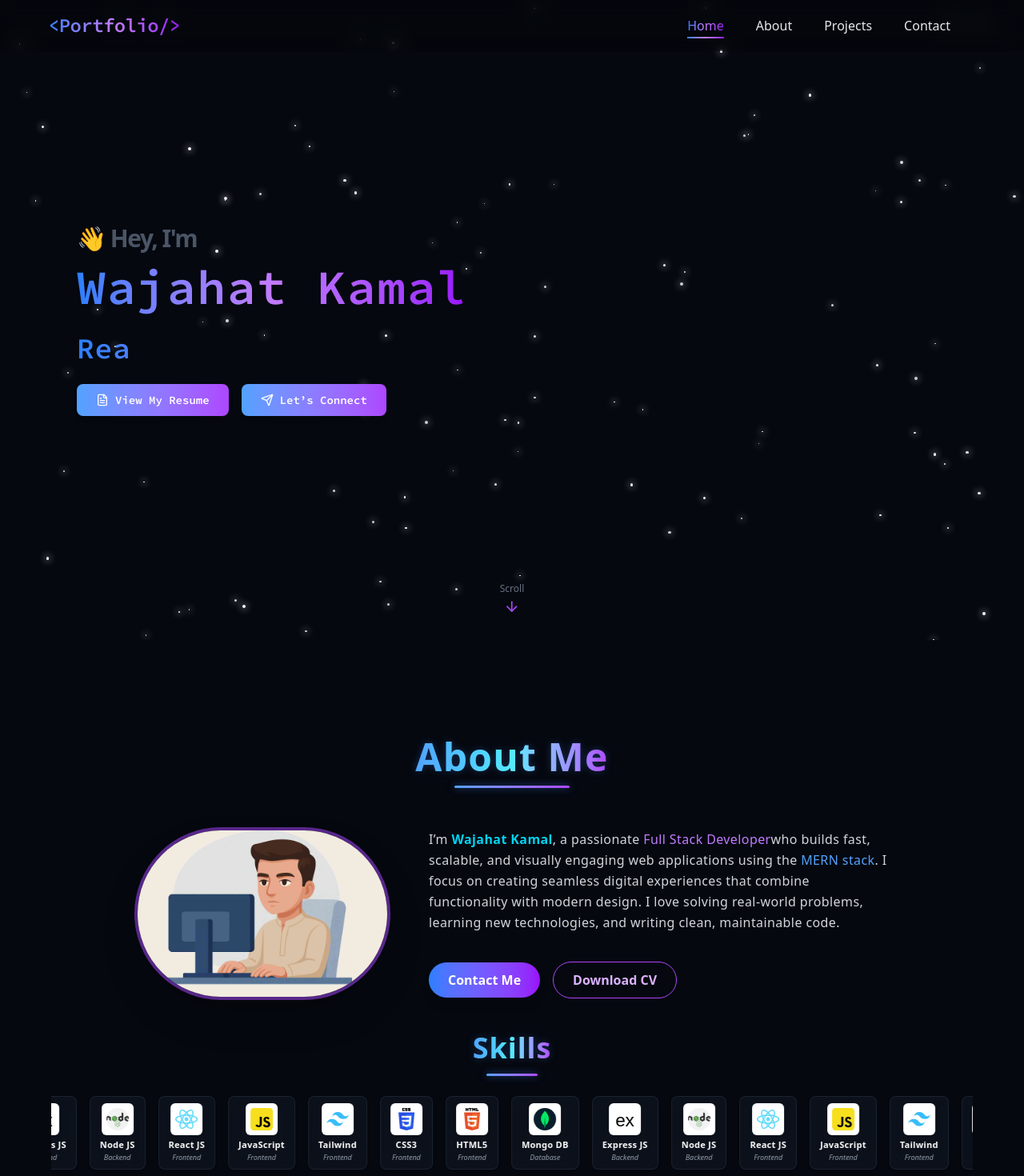
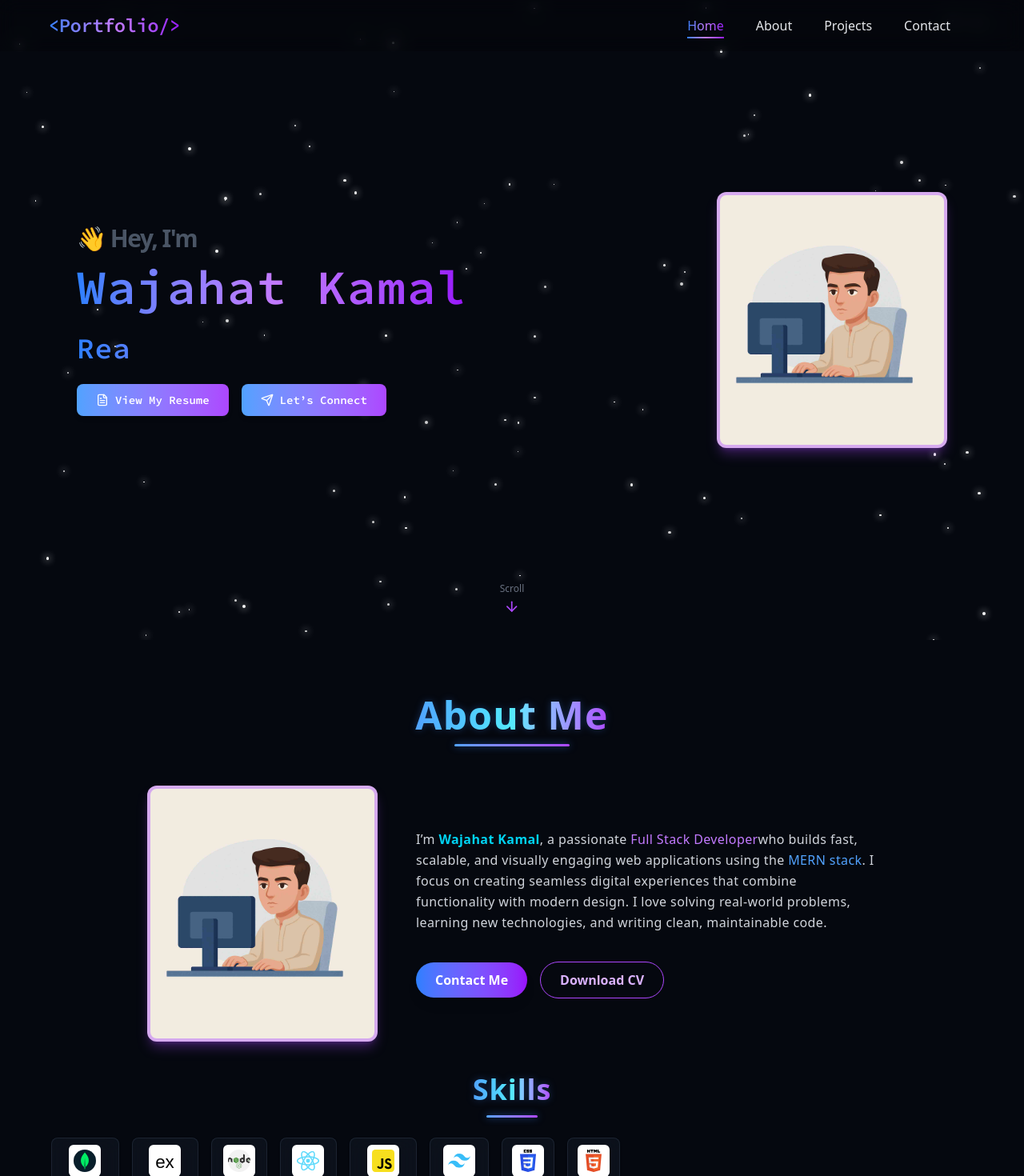
Before and after one commit to wajahat-kamal/Dev-Portfolio, a React (Vite) app: page / in a window 1280 px wide. Shown: the top 1470 px of the page at 80% size. Built offline with nearby package versions, Linux system fonts and the light colour scheme.

Commit message:
Enhance AboutSection, HeroSection, and SkillsSection components: update image layout with gradient overlay for visual appeal, improve text styling for clarity, and remove redundant animation in SkillsSection for a cleaner presentation.

```diff
--- a/src/components/AboutSection.jsx
+++ b/src/components/AboutSection.jsx
@@ -20,24 +20,38 @@ export const AboutSection = () => {
       {/* ====== Image Left / Text Right ====== */}
       <div className="flex flex-col md:flex-row items-center justify-center gap-12 w-full">
         {/* ====== Image Section ====== */}
-        <div className="flex justify-center w-full md:w-80">
-          <img
-            src={portfolioImg}
-            alt="Wajahat Kamal"
-            className="w-40 sm:w-52 md:w-64 lg:w-80 rounded-full shadow-2xl border-4 border-purple-500/50 hover:scale-105 transition-transform duration-500 hover:shadow-[0_0_30px_rgba(168,85,247,0.6)]"
-          />
+        <div
+          className="flex justify-center items-center w-full md:w-72 h-80 bg-[#F2ECE0] rounded-xl border-4 border-purple-500/40  shadow-lg shadow-purple-500/30 transition-all duration-500
+                 hover:scale-105 hover:shadow-purple-500/50 group"
+        >
+          <div className="relative">
+            <img
+              src={portfolioImg}
+              alt="Wajahat Kamal"
+              className="w-44 sm:w-56 md:w-64 lg:w-72 h-auto
+                "
+            />
+
+            {/* Gradient Glow Overlay */}
+            <div
+              className="absolute inset-0 rounded-xl bg-gradient-to-tr from-purple-500/20 to-blue-400/20
+                    opacity-0 group-hover:opacity-100 blur-xl transition-opacity duration-500"
+            ></div>
+          </div>
         </div>
 
         {/* ====== Text Content ====== */}
         <div className="max-w-xl w-full text-center md:text-left space-y-5 md:w-1/2">
           <p className="text-gray-300 text-[15px] md:text-base leading-relaxed tracking-wide">
-            I’m <span className="font-semibold text-cyan-400">Wajahat Kamal</span>,
-            a passionate <span className="text-purple-400">Full Stack Developer</span>
-            who builds fast, scalable, and visually engaging web applications using the{" "}
-            <span className="text-blue-400">MERN stack</span>. I focus on creating seamless
-            digital experiences that combine functionality with modern design.
-            I love solving real-world problems, learning new technologies, and writing
-            clean, maintainable code.
+            I’m{" "}
+            <span className="font-semibold text-cyan-400">Wajahat Kamal</span>,
+            a passionate{" "}
+            <span className="text-purple-400">Full Stack Developer</span>
+            who builds fast, scalable, and visually engaging web applications
+            using the <span className="text-blue-400">MERN stack</span>. I focus
+            on creating seamless digital experiences that combine functionality
+            with modern design. I love solving real-world problems, learning new
+            technologies, and writing clean, maintainable code.
           </p>
 
           <div className="flex flex-wrap items-center justify-center md:justify-start gap-4 pt-4">
--- a/src/components/HeroSection.jsx
+++ b/src/components/HeroSection.jsx
@@ -68,6 +68,25 @@ const HeroSection = () => {
             </a>
           </div>
         </div>
+        <div
+          className="flex justify-center items-center w-full md:w-72 h-80 bg-[#F2ECE0] rounded-xl border-4 border-purple-500/40  shadow-lg shadow-purple-500/30 transition-all duration-500
+                 hover:scale-105 hover:shadow-purple-500/50 group"
+        >
+          <div className="relative">
+            <img
+              src={portfolioImg}
+              alt="Wajahat Kamal"
+              className="w-44 sm:w-56 md:w-64 lg:w-72 h-auto
+                "
+            />
+
+            {/* Gradient Glow Overlay */}
+            <div
+              className="absolute inset-0 rounded-xl bg-gradient-to-tr from-purple-500/20 to-blue-400/20
+                    opacity-0 group-hover:opacity-100 blur-xl transition-opacity duration-500"
+            ></div>
+          </div>
+        </div>
       </div>
 
       {/* ---------- Scroll Down Indicator ---------- */}
--- a/src/components/SkillsSection.jsx
+++ b/src/components/SkillsSection.jsx
@@ -5,35 +5,11 @@ function SkillsSection() {
   return (
     <div className="overflow-hidden w-full py-4">
       {/* Outer container with animation */}
-      <div className="flex animate-slide gap-4 w-max">
+      <div className="flex gap-4 w-max">
         {/* First copy */}
         {skills.map((skill, index) => (
           <div
             key={index}
-            className="group flex flex-col items-center justify-center gap-1 rounded-lg border border-gray-700/40 bg-gray-800/30 backdrop-blur-md shadow-sm transition-all duration-300 hover:scale-105 hover:shadow-md hover:border-blue-500/60 hover:bg-gray-800/50 py-2 px-3"
-          >
-            <div className="w-10 h-10 flex items-center justify-center bg-white rounded-md shadow-sm group-hover:shadow-blue-500/30 transition-all duration-300">
-              <img
-                src={skill.image}
-                alt={skill.name}
-                className="w-7 h-7 object-contain"
-              />
-            </div>
-            <div className="text-center">
-              <h4 className="text-[11px] font-semibold text-white tracking-wide">
-                {skill.name}
-              </h4>
-              <p className="text-[9px] font-medium text-gray-400 italic">
-                {skill.category}
-              </p>
-            </div>
-          </div>
-        ))}
-
-        {/* Second copy (for seamless infinite loop) */}
-        {skills.map((skill, index) => (
-          <div
-            key={`copy-${index}`}
             className="group flex flex-col items-center justify-center gap-1 rounded-lg border border-gray-700/40 bg-gray-800/30 backdrop-blur-md shadow-sm transition-all duration-300 hover:scale-105 hover:shadow-md hover:border-blue-500/60 hover:bg-gray-800/50 py-2 px-3"
           >
             <div className="w-10 h-10 flex items-center justify-center bg-white rounded-md shadow-sm group-hover:shadow-blue-500/30 transition-all duration-300">
```
